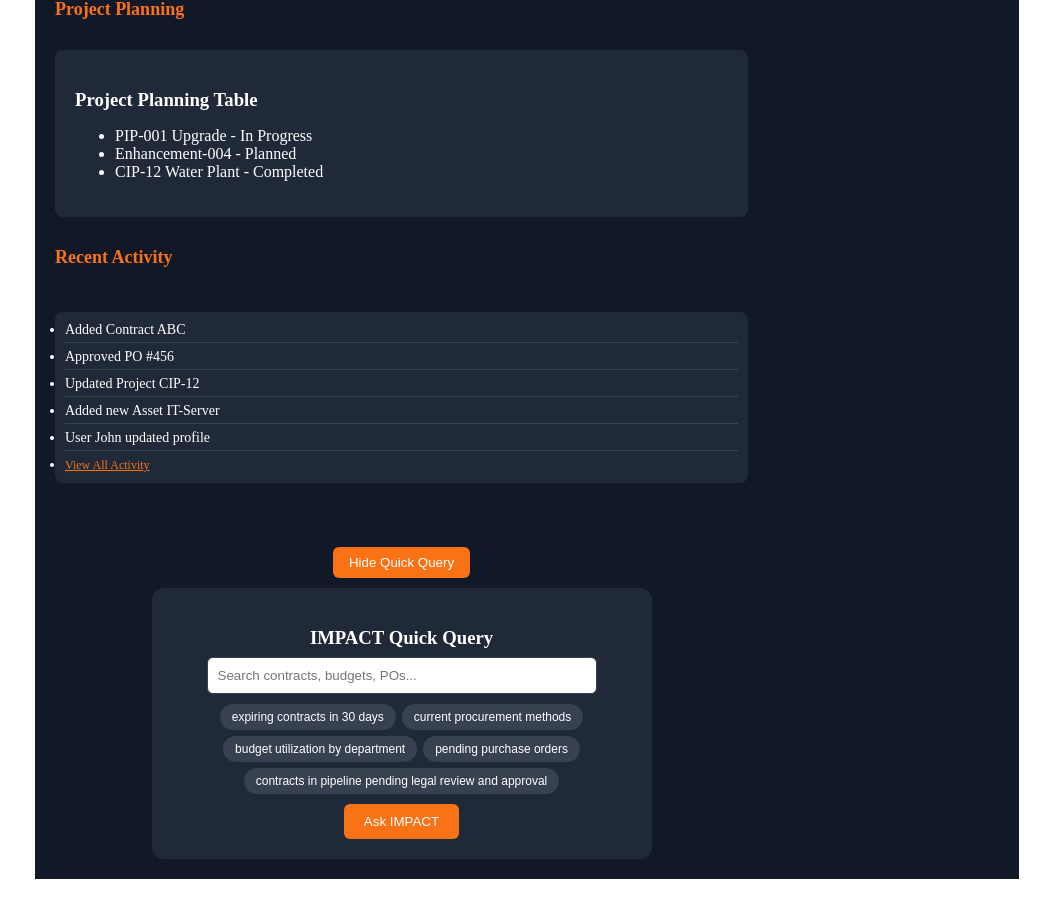
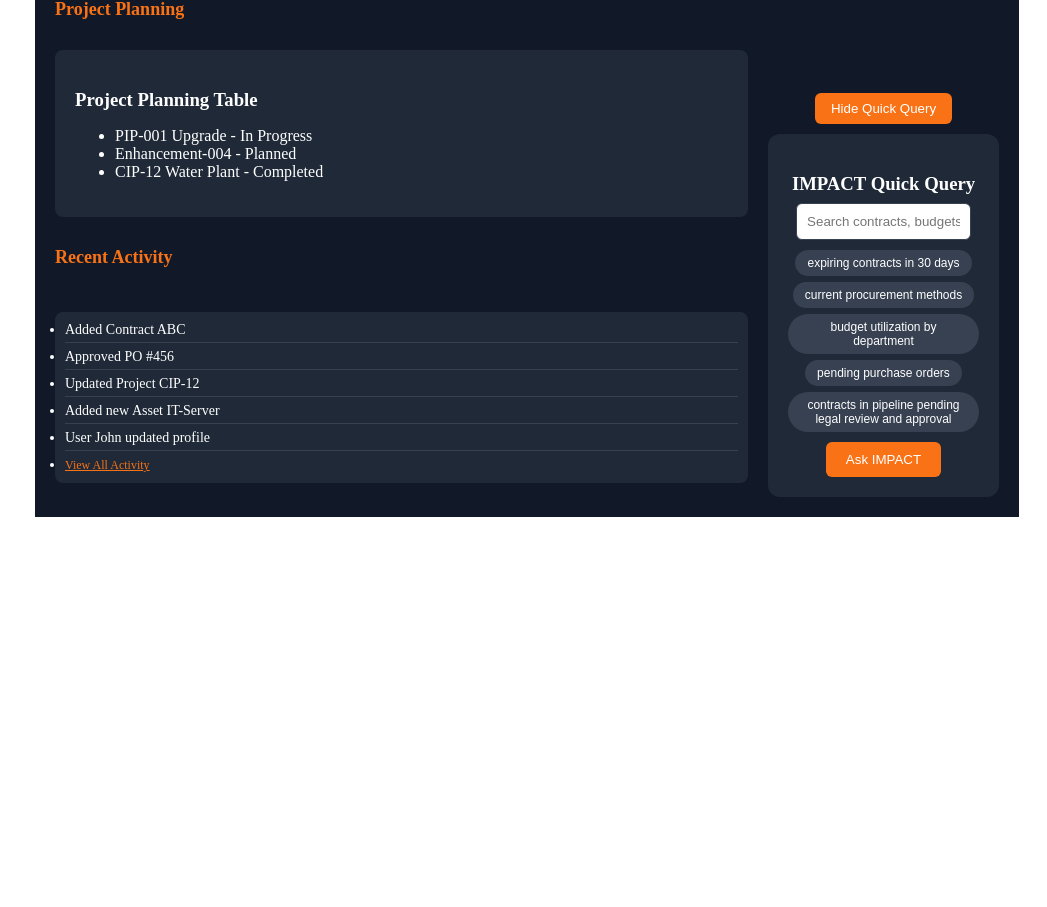
Before and after one commit to Wavonics/impact-dashboard-ui-react, a React (Create React App) app: page /dashboard in a window 1280 px wide. Shown: the part 1180-2087 px from the top of the page, without its empty margins (233-1280 px from the left). After the commit the page ends 1725 px from the top, so only its background shows below. Built offline with nearby package versions, Linux system fonts and the light colour scheme; no server answers.

Commit message:
Update DashboardHome.js

```diff
--- a/src/components/DashboardHome.js
+++ b/src/components/DashboardHome.js
@@ -216,18 +216,11 @@ export default function DashboardHome() {
         <h2 style={sectionTitle}>Upcoming Contract Renewals</h2>
         <ContractRenewals renewals={renewals} />
 
-        <ImpactAssistant /> {/* ✅ NEW */}
+        <ImpactAssistant />
+
+        {/* ✅ AIChatBox now inline instead of fixed */}
+        <AIChatBox style={{ marginTop: '20px' }} buttonLabel="Ask IMPACT" />
       </div>
-
-      <AIChatBox
-        style={{
-          position: 'fixed',
-          bottom: '20px',
-          right: '20px',
-          zIndex: 1000,
-        }}
-        buttonLabel="Ask IMPACT"
-      />
     </div>
   );
 }
```
